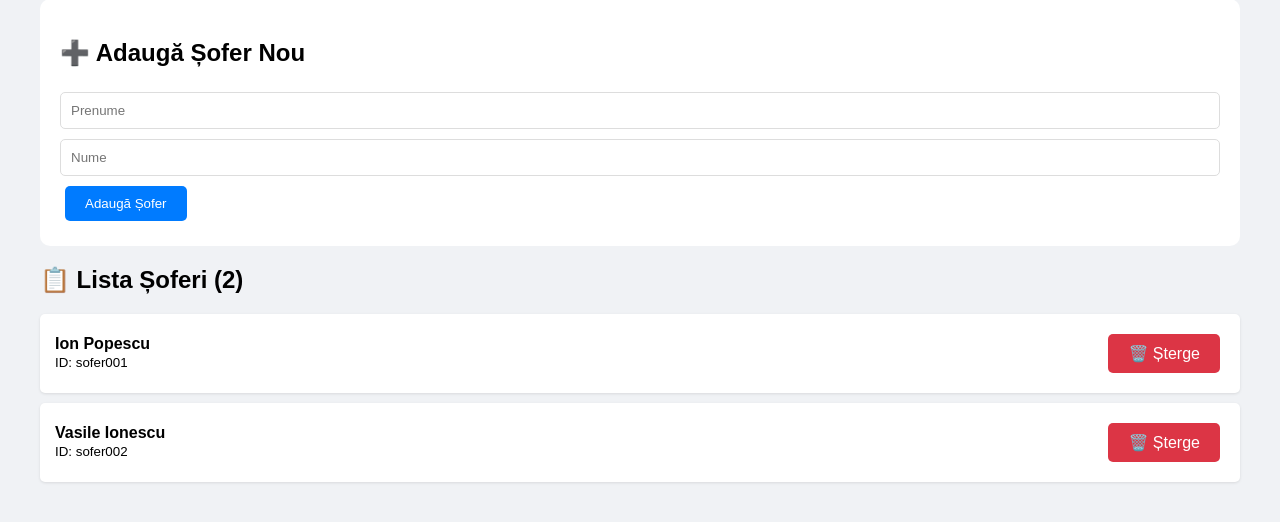
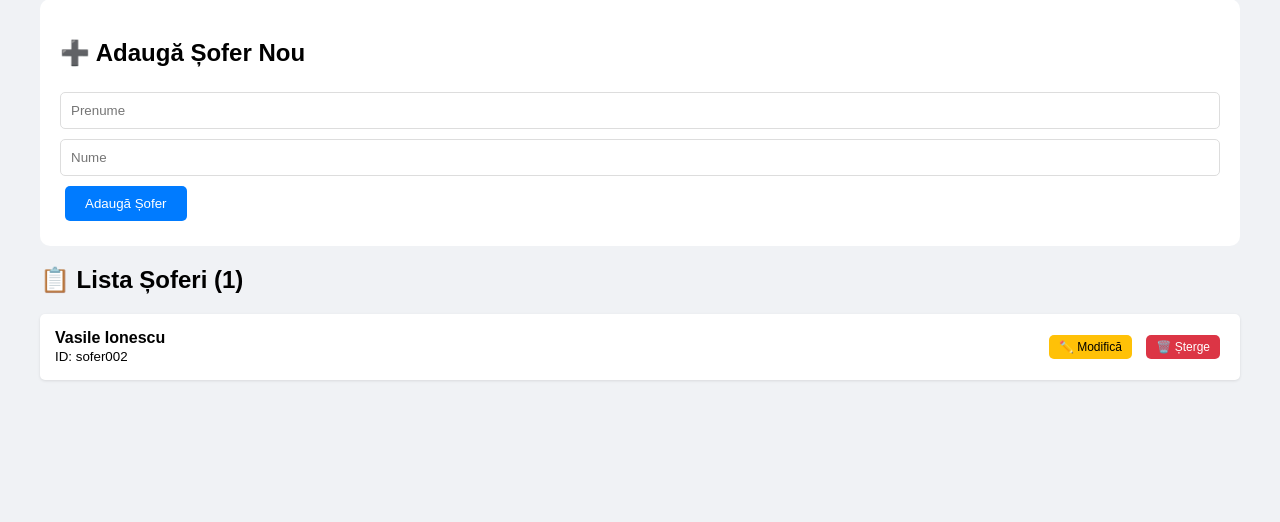
Before and after one commit to Nandrei11/misiuni-soferi, a Flask app: page /manage_drivers in a window 1280 px wide. Shown: the part 231-753 px from the top of the page. Run offline with Flask 3, Linux system fonts and the light colour scheme; the visitor is signed in with stand-in values (Sample User, id 1).

Commit message:
Update manage_drivers.html

```diff
--- a/misiuni-soferi/templates/manage_drivers.html
+++ b/misiuni-soferi/templates/manage_drivers.html
@@ -8,11 +8,15 @@
         .container { max-width: 1200px; margin: 0 auto; }
         .header { background: white; padding: 20px; border-radius: 10px; margin-bottom: 20px; box-shadow: 0 2px 5px rgba(0,0,0,0.1); }
         .btn { background: #007bff; color: white; padding: 10px 20px; border: none; border-radius: 5px; margin: 5px; cursor: pointer; text-decoration: none; display: inline-block; }
+        .btn-sm { padding: 5px 10px; font-size: 12px; }
+        .btn-warning { background: #ffc107; color: black; }
+        .btn-danger { background: #dc3545; }
+        .btn-success { background: #28a745; }
         .driver { background: white; padding: 15px; margin: 10px 0; border-radius: 5px; box-shadow: 0 1px 3px rgba(0,0,0,0.1); display: flex; justify-content: space-between; align-items: center; }
         .driver-form { background: white; padding: 20px; border-radius: 10px; margin-bottom: 20px; }
         .driver-form input { width: 100%; padding: 10px; margin: 5px 0; border: 1px solid #ddd; border-radius: 5px; box-sizing: border-box; }
         .menu { display: flex; flex-wrap: wrap; gap: 10px; margin-bottom: 20px; }
-        .delete-btn { background: #dc3545; }
+        .no-data { text-align: center; padding: 40px; color: #6c757d; }
     </style>
 </head>
 <body>
@@ -38,15 +42,44 @@
         </div>
 
         <h2>📋 Lista Șoferi ({{ drivers|length }})</h2>
-        {% for driver_id, driver in drivers.items() %}
-        <div class="driver">
-            <div>
-                <strong>{{ driver.prenume }} {{ driver.nume }}</strong><br>
-                <small>ID: {{ driver_id }}</small>
+
+        {% if drivers %}
+            {% for driver_id, driver in drivers.items() %}
+            <div class="driver" id="driver-{{ driver_id }}">
+                <div>
+                    <strong>{{ driver.prenume }} {{ driver.nume }}</strong><br>
+                    <small>ID: {{ driver_id }}</small>
+                </div>
+                <div>
+                    <button class="btn btn-sm btn-warning" onclick="editDriver('{{ driver_id }}')">✏️ Modifică</button>
+                    <a href="/delete_driver/{{ driver_id }}" class="btn btn-sm btn-danger" onclick="return confirm('Sigur vrei să ștergi acest șofer?')">🗑️ Șterge</a>
+                </div>
             </div>
-            <a href="/delete_driver/{{ driver_id }}" class="btn delete-btn" onclick="return confirm('Sigur vrei să ștergi acest șofer?')">🗑️ Șterge</a>
+            {% endfor %}
+        {% else %}
+            <div class="no-data">
+                <h3>👥 Nicio șofer înregistrat</h3>
+                <p>Adaugă primul șofer folosind formularul de mai sus.</p>
+            </div>
+        {% endif %}
+    </div>
+
+    <!-- Modal pentru editare șofer -->
+    <div id="editDriverModal" style="display: none; position: fixed; top: 0; left: 0; width: 100%; height: 100%; background: rgba(0,0,0,0.5); z-index: 1000;">
+        <div style="position: absolute; top: 50%; left: 50%; transform: translate(-50%, -50%); background: white; padding: 20px; border-radius: 10px; width: 90%; max-width: 400px;">
+            <h3>✏️ Modifică Șofer</h3>
+            <form id="editDriverForm">
+                <input type="hidden" name="driver_id" id="edit_driver_id">
+
+                <input type="text" name="prenume" id="edit_prenume" placeholder="Prenume" required>
+                <input type="text" name="nume" id="edit_nume" placeholder="Nume" required>
+
+                <div style="margin-top: 20px; text-align: right;">
+                    <button type="button" class="btn" onclick="closeEditDriverModal()">Anulează</button>
+                    <button type="submit" class="btn btn-success">Salvează</button>
+                </div>
+            </form>
         </div>
-        {% endfor %}
     </div>
 
     <script>
@@ -65,6 +98,48 @@
                   }
               });
         });
+
+        async function editDriver(driverId) {
+            try {
+                const response = await fetch('/get_driver_data/' + driverId);
+                const driverData = await response.json();
+
+                if (driverData.success) {
+                    document.getElementById('edit_driver_id').value = driverId;
+                    document.getElementById('edit_prenume').value = driverData.driver.prenume;
+                    document.getElementById('edit_nume').value = driverData.driver.nume;
+
+                    document.getElementById('editDriverModal').style.display = 'block';
+                } else {
+                    alert('Eroare la încărcarea datelor șoferului');
+                }
+            } catch (error) {
+                alert('Eroare la încărcarea datelor șoferului');
+            }
+        }
+
+        function closeEditDriverModal() {
+            document.getElementById('editDriverModal').style.display = 'none';
+        }
+
+        document.getElementById('editDriverForm').addEventListener('submit', function(e) {
+            e.preventDefault();
+            const formData = new FormData(this);
+            const driverId = document.getElementById('edit_driver_id').value;
+
+            fetch('/update_driver/' + driverId, {
+                method: 'POST',
+                body: formData
+            }).then(response => response.json())
+              .then(data => {
+                  if (data.success) {
+                      alert('Șofer actualizat!');
+                      location.reload();
+                  } else {
+                      alert('Eroare: ' + data.error);
+                  }
+              });
+        });
     </script>
 </body>
 </html>
```
